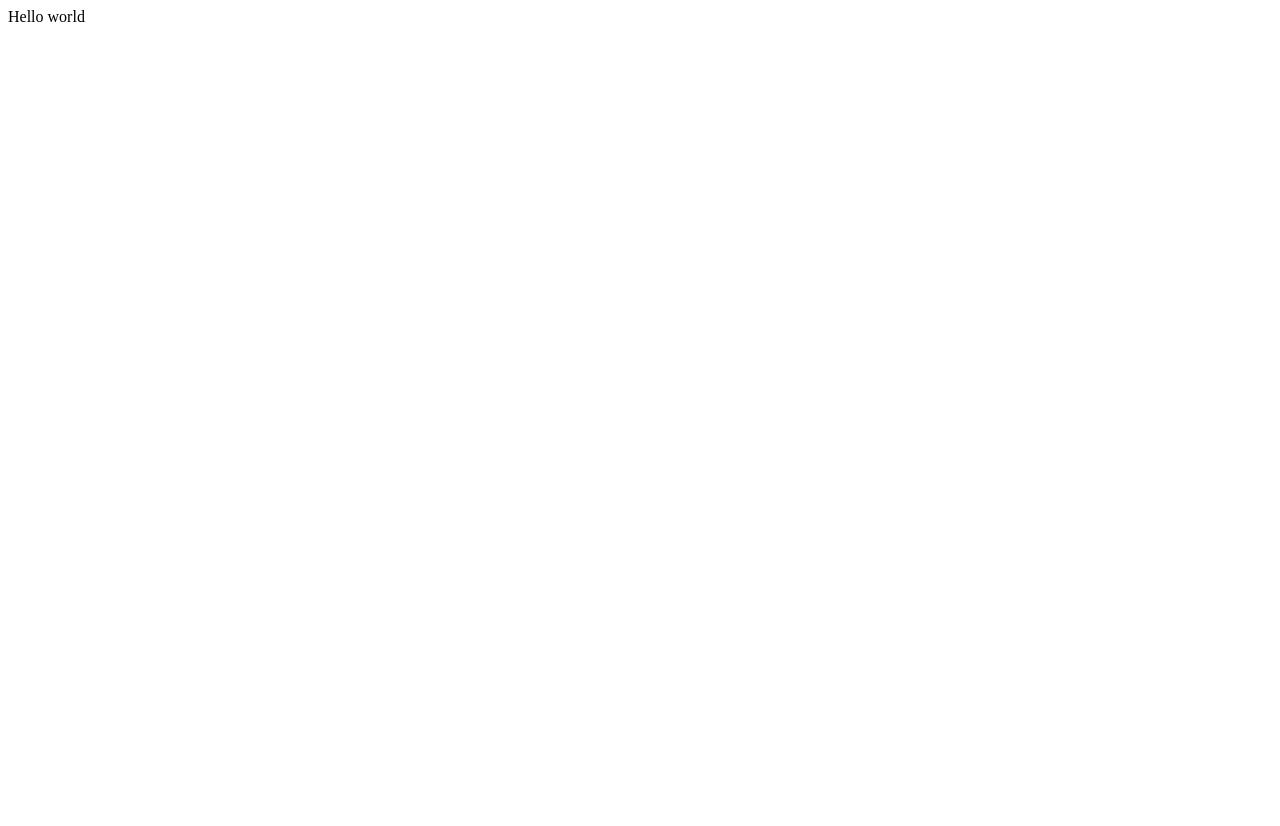
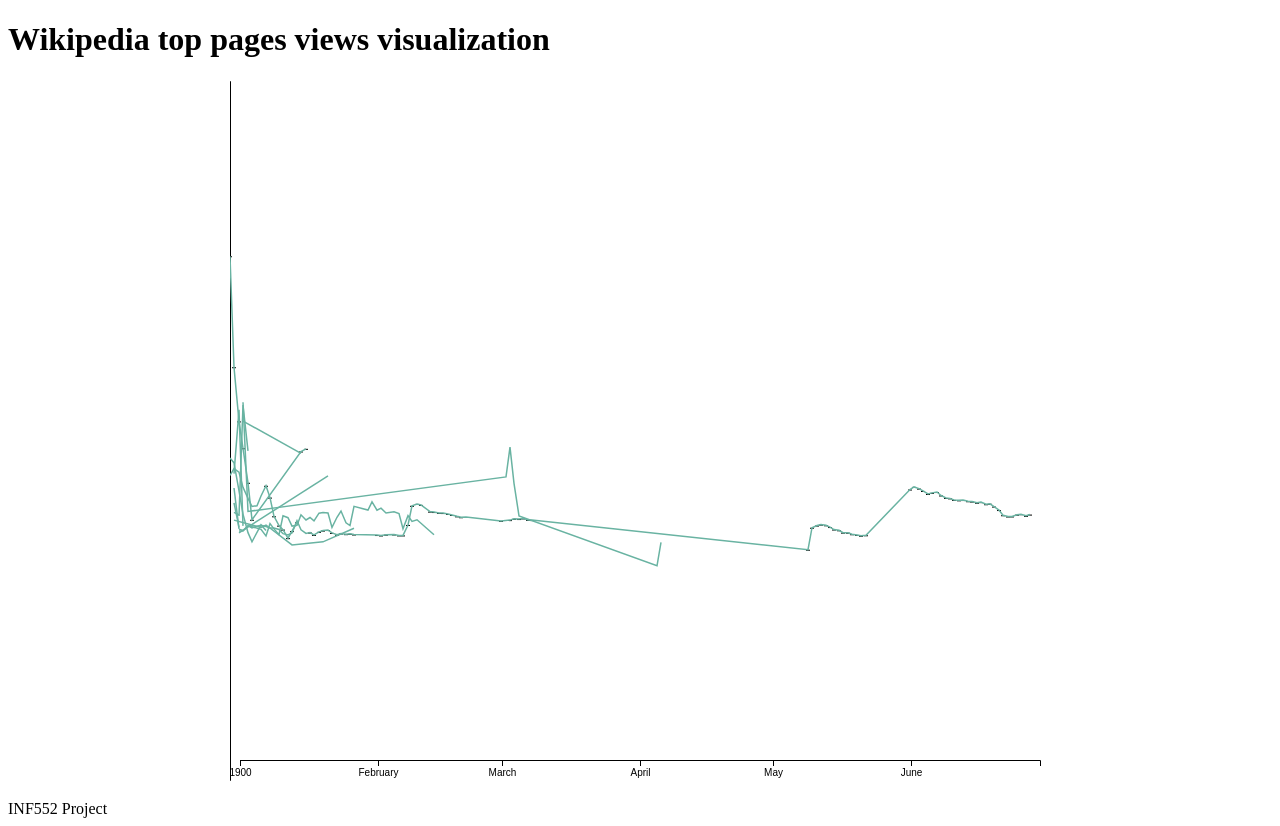
Before and after one commit to MesmerV/WikiDataViz, a plain HTML site: page index.html in a window 1280 px wide. Before the commit the page ends 800 px from the top, so only its background shows below. Drawn offline with Linux system fonts and the light colour scheme.

Commit message:
first ugly viz

```diff
--- a/index.html
+++ b/index.html
@@ -9,10 +9,14 @@
         <!-- core code  -->
         <script type="text/javascript" src="/static/js/script.js"></script>
         <link rel="stylesheet" href="/static/css/main.css">
-        Hello world
     </head>
+
+    <h1> Wikipedia top pages views visualization</h1>
     <body onload="createViz();">
         <div id="main"></div>
     </body>
 
+    <footer>
+        INF552 Project
+    </footer>
 </html>
--- a/static/js/script.js
+++ b/static/js/script.js
@@ -2,17 +2,26 @@ const ctx = {
     GLYPH_SIZE: 16,
     w: 820,
     h: 720,
+    graph_h: 700,
+    graph_w: 800,
+    timeAxisHeight: 20,
+    hmargin: 10,
     data: [],
-    top_pages_count: 5,
+    timeParser: d3.timeParse("%m%d"),
+    top_pages_count: 20,
 };
 
 function initMainView(svgEl){
 
     //console.log(ctx.data);
 
-    topPages = {}
+    var topPages = {};
+    var maxViews = 0;
+    var minViews = 0;
 
     //transform data
+
+    //TODO : not the best way to filter the data
 
     Object.entries(ctx.data).forEach(function(day,i){
         let rankDate = day[0];
@@ -21,15 +30,81 @@ function initMainView(svgEl){
                 if (!topPages.hasOwnProperty(page.article)){
                     topPages[page.article] = [];
                 }
+                if(page.views > maxViews)maxViews = page.views;
+                if(page.views < minViews)minViews = page.views;
 
-                topPages[page.article].push({"date":rankDate, "views":page.views, "rank":page.rank});
+                topPages[page.article].push({"date":rankDate, "views": page.views, "rank":page.rank});
             }
         });
     });
 
-    //console.log(topPages);
+    console.log(topPages);
+
+    //set views scale
+    ctx.viewsScale = d3.scaleLog()
+                  .domain([10000+ minViews,maxViews])
+                  .range([1,ctx.graph_h]);
+
+
+    console.log(ctx.viewsScale(maxViews));
+
+    //create graph
+    var rootG = svgEl.append("g").attr("id", "rootG");
+
+    rootG.append("g").attr("id", "bkgG");
+
+    //y axis
+    svgEl.append("g")
+      .call(d3.axisLeft(ctx.viewsScale).ticks(10));
+
+    // time axis
+    let timeScale = d3.scaleTime()
+                      .domain(d3.extent(Object.keys(ctx.data), (d) => ctx.timeParser(d)))
+                      .rangeRound([0,ctx.graph_w]);
+
+    svgEl.append("g")
+         .attr("id", "timeAxis")
+         .attr("transform",
+               `translate(${ctx.hmargin},${ctx.graph_h-ctx.timeAxisHeight})`)
+         .call(d3.axisBottom(timeScale).ticks(d3.timeMonth.every(1)));
+
+    let num_graph = 35;
 
     //draw first viZ
+    Object.entries(topPages).forEach(function(page,i){
+
+        if(i >= num_graph)return;
+
+
+        let name = page[0];
+        let days = page[1];
+        console.log(name,days)
+
+        if(name=="Main_Page" || name=="Special:Search")return;
+        //draw simple graph
+        svgEl.append("path")
+            .datum(days)
+            .attr("fill", "none")
+            .attr("stroke", "#69b3a2")
+            .attr("stroke-width", 1.5)
+            .attr("d", d3.line()
+              .x(function(d) { return timeScale(ctx.timeParser(d.date)) })
+              .y(function(d) { return (ctx.graph_h - ctx.viewsScale(d.views)) })
+            );
+
+        rootG.selectAll("line")
+            .data(days)
+            .enter()
+            .append("line")
+            .attr("x1", (d) => timeScale(ctx.timeParser(d.date)))
+            .attr("y1", (d) => ctx.graph_h - ctx.viewsScale(d.views))
+            .attr("x2", (d) => timeScale(ctx.timeParser(d.date)))
+            .attr("y2", (d) => ctx.graph_h - ctx.viewsScale(d.views)+1)
+            .style("stroke", "black")
+            .style("stroke-width", 4);
+    }
+
+    )
 };
 
 
@@ -49,10 +124,7 @@ function createViz(){
     svgEl.attr("width", ctx.w);
     svgEl.attr("height", ctx.h);
 
-    var rootG = svgEl.append("g").attr("id", "rootG");
-
     // group for background elements (axes, labels)
-    rootG.append("g").attr("id", "bkgG");
     loadData(svgEl);
 
 
```
